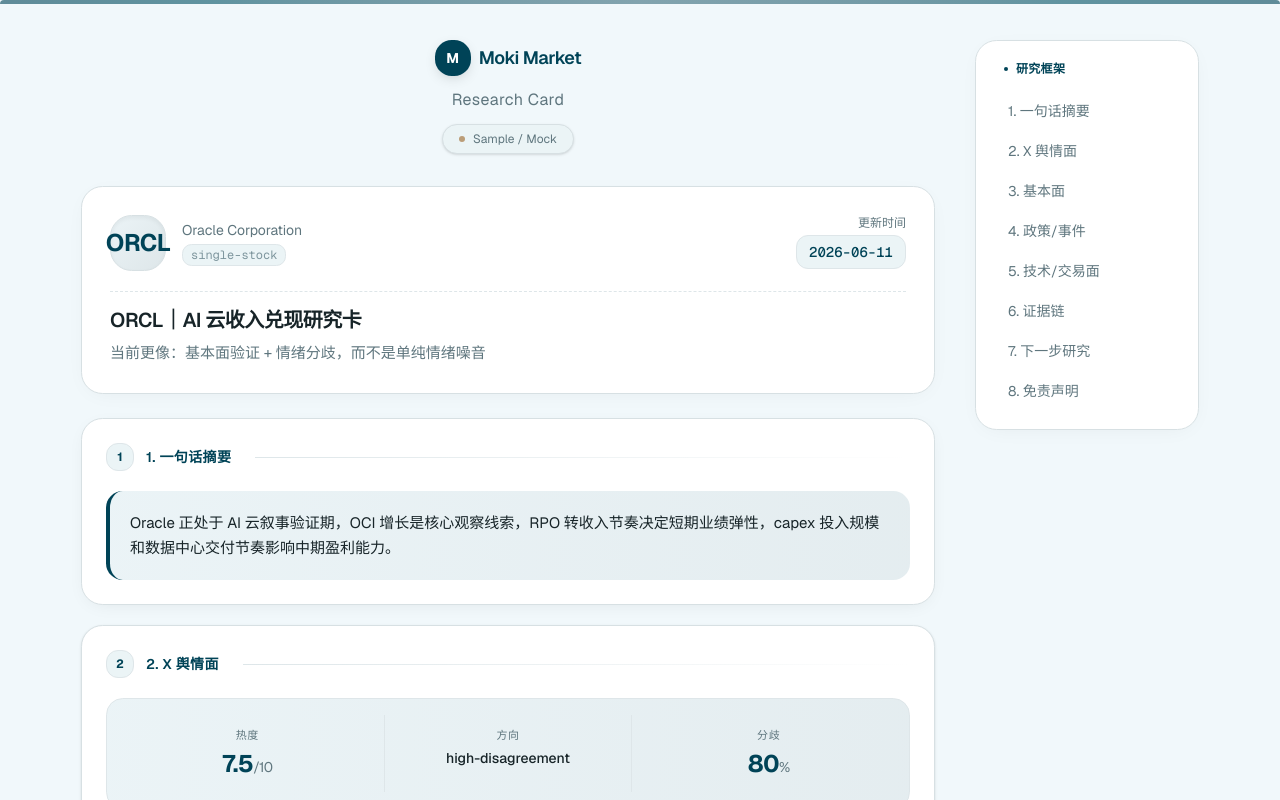
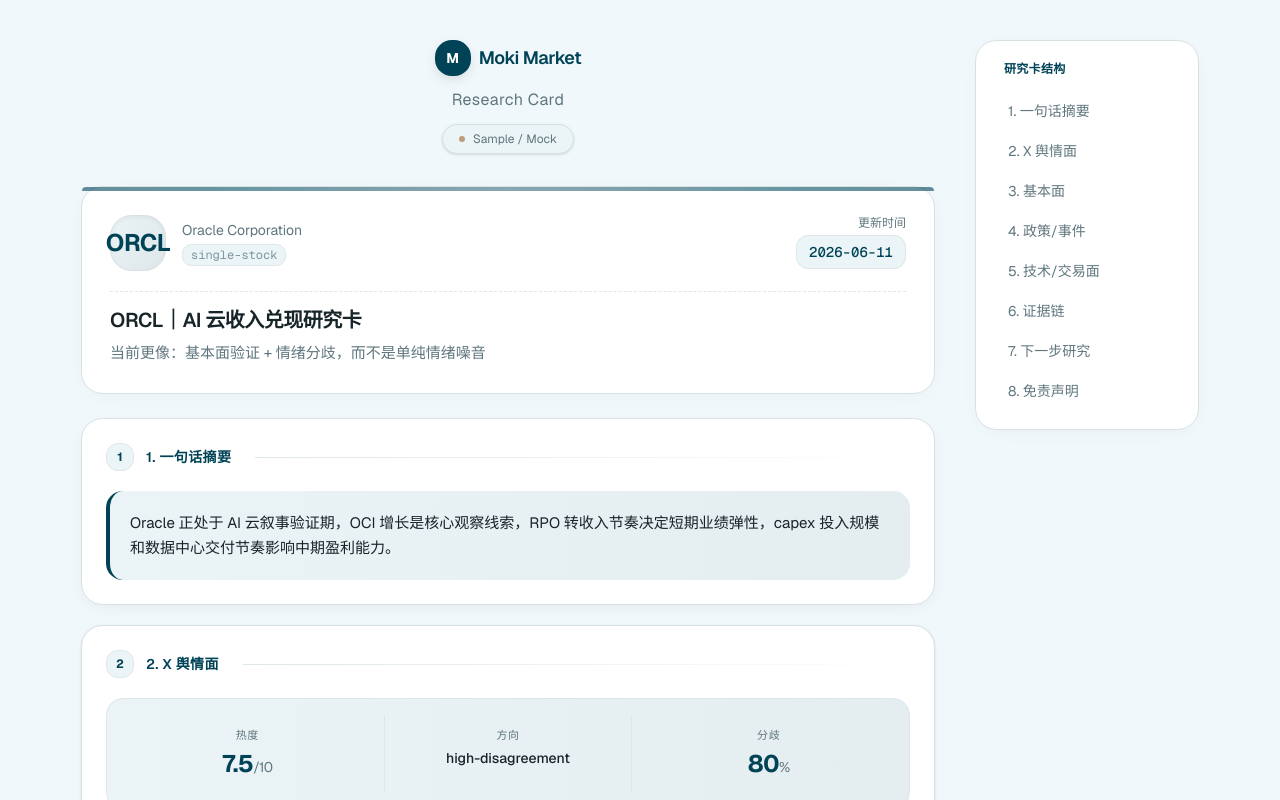
Before and after one commit to linjiahao068-source/moki-market-research-card, a Next.js app: page /research-card in a window 1280 px wide. Shown: the top 800 px of the page. Built offline with nearby package versions, Linux system fonts and the light colour scheme.

Commit message:
add research card structure navigation

```diff
--- a/src/components/ResearchCard.tsx
+++ b/src/components/ResearchCard.tsx
@@ -17,6 +17,7 @@
   { id: 'technical', title: '5. 技术/交易面' },
   { id: 'evidence', title: '6. 证据链' },
   { id: 'nextsteps', title: '7. 下一步研究' },
+  { id: 'disclaimer', title: '8. 免责声明' },
 ];
 
 export function ResearchCard({ card }: ResearchCardProps) {
@@ -44,7 +45,7 @@
             </div>
 
             {/* 卡片头部 - 增强质感 */}
-            <div className="bg-white rounded-2xl border border-[oklch(0.9_0.01_220)] shadow-[0_4px_24px_-10px_rgba(0,0,0,0.08)] p-7 mb-6">
+            <div className="bg-white rounded-2xl border border-[oklch(0.9_0.01_220)] shadow-[0_4px_24px_-10px_rgba(0,0,0,0.08)] p-7 mb-6 relative">
               {/* 装饰线 */}
               <div className="absolute top-0 left-0 right-0 h-1 bg-gradient-to-r from-[oklch(0.35_0.08_220)] via-[oklch(0.5_0.06_220)] to-[oklch(0.35_0.08_220)] rounded-t-2xl opacity-60"></div>
 
@@ -320,7 +321,9 @@
             </ResearchCardSection>
 
             {/* 8. 免责声明 */}
-            <DisclaimerBox text={card.disclaimer} />
+            <section id="disclaimer">
+              <DisclaimerBox text={card.disclaimer} />
+            </section>
 
             {/* 页脚 - 适合截图 */}
             <div className="text-center text-xs text-[oklch(0.65_0.03_220)] pb-8">
@@ -338,9 +341,8 @@
           <div className="hidden lg:block w-56 flex-shrink-0">
             <div className="sticky top-10">
               <div className="bg-white rounded-2xl border border-[oklch(0.9_0.01_220)] shadow-[0_4px_24px_-10px_rgba(0,0,0,0.08)] p-5">
-                <div className="text-xs font-bold text-[oklch(0.35_0.08_220)] mb-4 px-2 tracking-wide flex items-center gap-2">
-                  <div className="w-1 h-1 rounded-full bg-[oklch(0.35_0.08_220)]"></div>
-                  研究框架
+                <div className="text-xs font-bold text-[oklch(0.35_0.08_220)] mb-4 px-2 tracking-wide">
+                  研究卡结构
                 </div>
                 <nav className="space-y-1">
                   {sections.map((section) => (
@@ -352,12 +354,6 @@
                       {section.title}
                     </a>
                   ))}
-                  <a
-                    href="#disclaimer"
-                    className="block px-3 py-2 text-sm text-[oklch(0.55_0.03_220)] hover:text-[oklch(0.35_0.08_220)] hover:bg-[oklch(0.96_0.01_220)] rounded-lg transition-all hover:pl-4"
-                  >
-                    8. 免责声明
-                  </a>
                 </nav>
               </div>
             </div>
```
